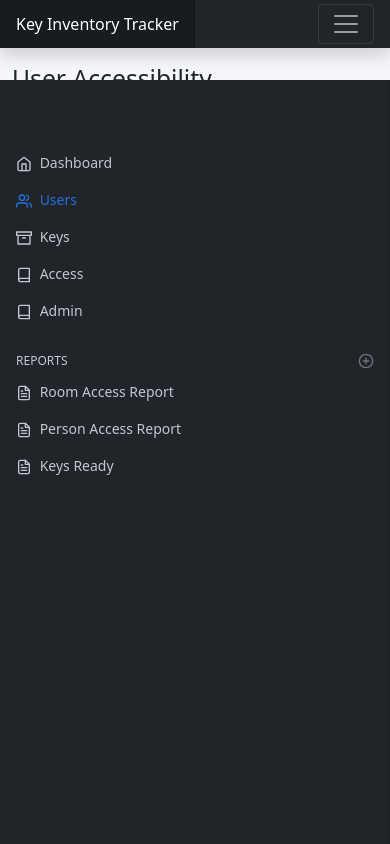
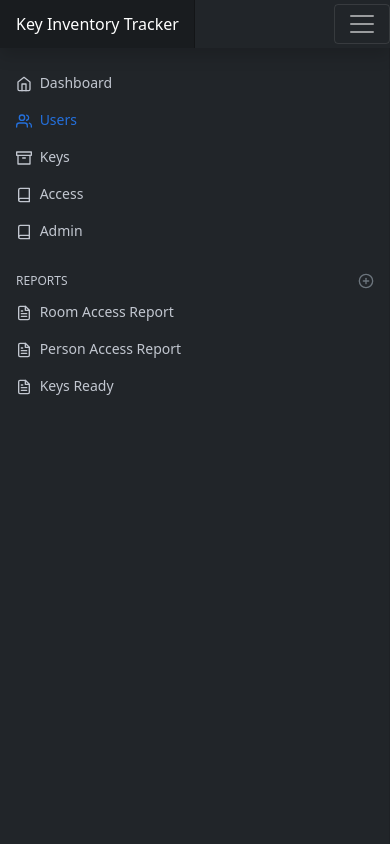
Before and after one commit to ejw-data/proj-key-inventory, a Python web app: template templates/users.html in a window 390 px wide, after a click that opens the changed part. Run offline with Jinja, Linux system fonts and the light colour scheme; the template is opened without the code that fills it, so the values that code supplies are empty; some libraries are stand-ins or nearby versions.

Commit message:
fixed small screen toggle button and location of user text in menu bar

```diff
--- a/static/css/dashboard.css
+++ b/static/css/dashboard.css
@@ -28,7 +28,7 @@ body {
 
 @media (max-width: 767.98px) {
   .sidebar {
-    top: 5rem;
+    top: 0rem;
   }
 }
 
--- a/templates/includes/_navbar.html
+++ b/templates/includes/_navbar.html
@@ -1,12 +1,8 @@
 <header class="navbar navbar-dark sticky-top bg-dark flex-md-nowrap p-0 shadow">
     <a class="navbar-brand col-md-3 col-lg-2 me-0 px-3" href="{{ url_for('site.index') }}">Key Inventory Tracker</a>
-    <button class="navbar-toggler position-absolute d-md-none collapsed" type="button" data-bs-toggle="collapse"
-        data-bs-target="#sidebarMenu" aria-controls="sidebarMenu" aria-expanded="false" aria-label="Toggle navigation">
-        <span class="navbar-toggler-icon"></span>
-    </button>
 
     <div class="navbar-nav">
-        <div class="nav-item text-nowrap">
+        <div class="nav-item text-nowrap d-flex">
 
             {% block content %}
 
@@ -108,6 +104,11 @@
 
             {% endblock %}
 
+            <button class="navbar-toggler d-md-none collapsed" type="button" data-bs-toggle="collapse"
+                data-bs-target="#sidebarMenu" aria-controls="sidebarMenu" aria-expanded="false" aria-label="Toggle navigation">
+                <span class="navbar-toggler-icon"></span>
+            </button>
+
         </div>
     </div>
 </header>
--- a/templates/layouts.html
+++ b/templates/layouts.html
@@ -26,7 +26,7 @@
     <!-- Plotly JS -->
     <script src="https://cdn.plot.ly/plotly-2.11.1.min.js"></script>
 
-    <link href="/static/css/bootstrap.min.css" rel="stylesheet">
+    <!-- <link href="/static/css/bootstrap.min.css" rel="stylesheet">  -->
     <link href="https://getbootstrap.com/docs/5.0/dist/css/bootstrap.min.css" rel="stylesheet"
         integrity="sha384-EVSTQN3/azprG1Anm3QDgpJLIm9Nao0Yz1ztcQTwFspd3yD65VohhpuuCOmLASjC" crossorigin="anonymous">
     <link rel="stylesheet" href="/static/css/font-awsome-free-all.min.css">
@@ -48,7 +48,7 @@
         </div>
     </div>
 
-    <script src="/static/js/bootstrap.bundle.js"></script>
+    <!-- <script src="/static/js/bootstrap.bundle.js"></script> -->
     <script src="https://getbootstrap.com/docs/5.0/dist/js/bootstrap.bundle.min.js"
         integrity="sha384-MrcW6ZMFYlzcLA8Nl+NtUVF0sA7MsXsP1UyJoMp4YLEuNSfAP+JcXn/tWtIaxVXM"
         crossorigin="anonymous"></script>
```
Also changed, not shown: tests/story.md (added, +15 -0 lines), tests/unit.md (added, +6 -0 lines).
